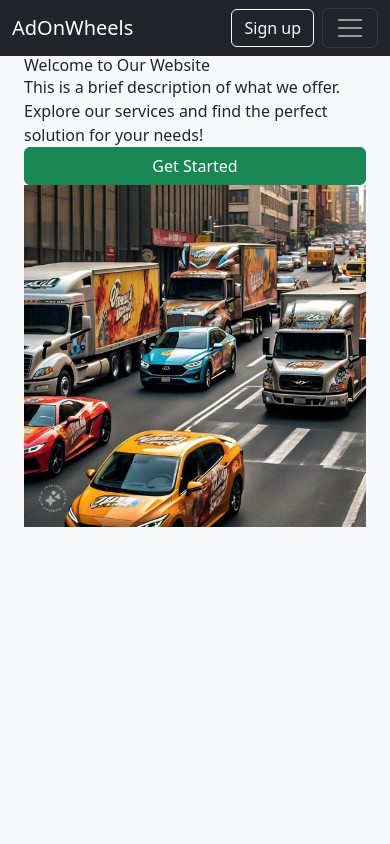
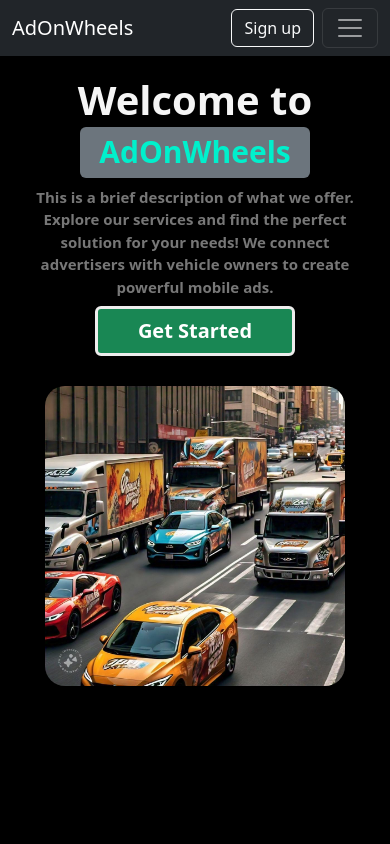
Before and after one commit to ChandrakiranGR/INFO6150-GroupProject, a React (Vite) app in the folder adOnWheels/frontend/: page / in a window 390 px wide. Shown: the top 844 px of the page. Built offline with nearby package versions, Linux system fonts and the light colour scheme.

Commit message:
added full Landing page

```diff
--- /dev/null
+++ b/adOnWheels/frontend/src/pages/landingpage/LandingPage.css
@@ -0,0 +1,94 @@
+.landing {
+  padding-left: 20px;
+  padding-right: 20px;
+  background-color: black;
+  gap: 30px;
+}
+img {
+  border-radius: 20px;
+}
+.desc-part {
+  padding: 40px;
+  align-items: center;
+  justify-content: space-evenly;
+  height: 500px;
+
+  border-radius: 20px;
+}
+.line-1 {
+  font-size: 70px;
+  font-weight: bold;
+  text-align: center;
+  color: whitesmoke;
+}
+.line-2 {
+  font-size: 20px;
+  text-align: center;
+  font-weight: 600;
+  color: rgba(245, 245, 245, 0.487);
+}
+.brand-name-color {
+  color: rgb(0, 240, 204);
+}
+.line-3 {
+  width: 400px;
+  height: 60px;
+  font-size: 25px;
+  font-weight: 600;
+  border: 3px solid rgb(248, 248, 248);
+}
+@media screen and (max-width: 768px) {
+  .desc-part {
+    padding: 10px;
+    align-items: center;
+    justify-content: space-evenly;
+    height: 300px;
+
+    border-radius: 20px;
+  }
+  .line-1 {
+    font-size: 40px;
+    font-weight: bold;
+    text-align: center;
+    color: whitesmoke;
+  }
+  .line-2 {
+    font-size: 15px;
+    text-align: center;
+    font-weight: 600;
+    color: rgba(245, 245, 245, 0.487);
+  }
+
+  .line-3 {
+    width: 200px;
+    height: 60px;
+    font-size: 25px;
+    font-weight: 600;
+    border: 5px solid rgb(8, 143, 123);
+  }
+  img {
+    width: 400px;
+  }
+}
+
+@media screen and (max-width: 480px) {
+  /* .img-part {
+    margin-top: 20px;
+  } */
+  .landing {
+    gap: 20px;
+  }
+  img {
+    width: 300px;
+  }
+  .desc-part {
+    margin-top: 10px;
+  }
+  .line-3 {
+    width: 200px;
+    height: 60px;
+    font-size: 20px;
+    font-weight: 600;
+    border: 3px solid rgb(238, 237, 237);
+  }
+}
--- a/adOnWheels/frontend/src/pages/landingpage/LandingPage.jsx
+++ b/adOnWheels/frontend/src/pages/landingpage/LandingPage.jsx
@@ -1,6 +1,8 @@
 import React from "react";
-import { Container, Row, Col, Button } from "react-bootstrap";
+import { Container, Button } from "react-bootstrap";
+import Badge from "react-bootstrap/Badge";
 import heroImg from "../../assets/hero.jpeg";
+import "./LandingPage.css";
 const LandingPage = () => {
   return (
     // <Container
@@ -63,29 +65,35 @@ const LandingPage = () => {
     // </Container>
     <Container
       fluid
-      className="d-flex align-items-center gap-3 flex-column flex-md-row bg-success bg-sm bg-light" // Change bg-success to light on larger screens
+      className="d-flex align-items-center flex-column flex-md-row landing"
       style={{ height: "100vh" }}
     >
-      <Row className="w-100">
-        <Col
-          md={6}
-          className="d-flex flex-column justify-content-center text-start"
+      <div className="d-flex flex-column desc-part gap-2">
+        <h1 className="line-1">
+          Welcome to{" "}
+          <Badge bg="secondary" className="brand-name-color">
+            AdOnWheels
+          </Badge>
+        </h1>
+        <p className="line-2">
+          This is a brief description of what we offer. Explore our services and
+          find the perfect solution for your needs! We connect advertisers with
+          vehicle owners to create powerful mobile ads.
+        </p>
+        <Button className="line-3" variant="success">
+          Get Started
+        </Button>
+      </div>
+      <div
+        className=" d-md-flex justify-content-center img-part"
+        style={{ maxWidth: "500px" }}
       >
-          <h1>Welcome to Our Website</h1>
-          <p>
-            This is a brief description of what we offer. Explore our services
-            and find the perfect solution for your needs!
-          </p>
-          <Button variant="success">Get Started</Button>
-        </Col>
-        <Col md={6} className=" d-md-flex justify-content-center">
         <img
           src={heroImg} // Replace with your hero image URL
           alt="Hero"
           style={{ maxWidth: "100%", height: "auto" }}
         />
-        </Col>
-      </Row>
+      </div>
     </Container>
   );
 };
```
Also changed, not shown: adOnWheels/frontend/src/pages/login/Login.jsx (+24 -14 lines). Lines whose indentation alone changed are shown as unchanged.
